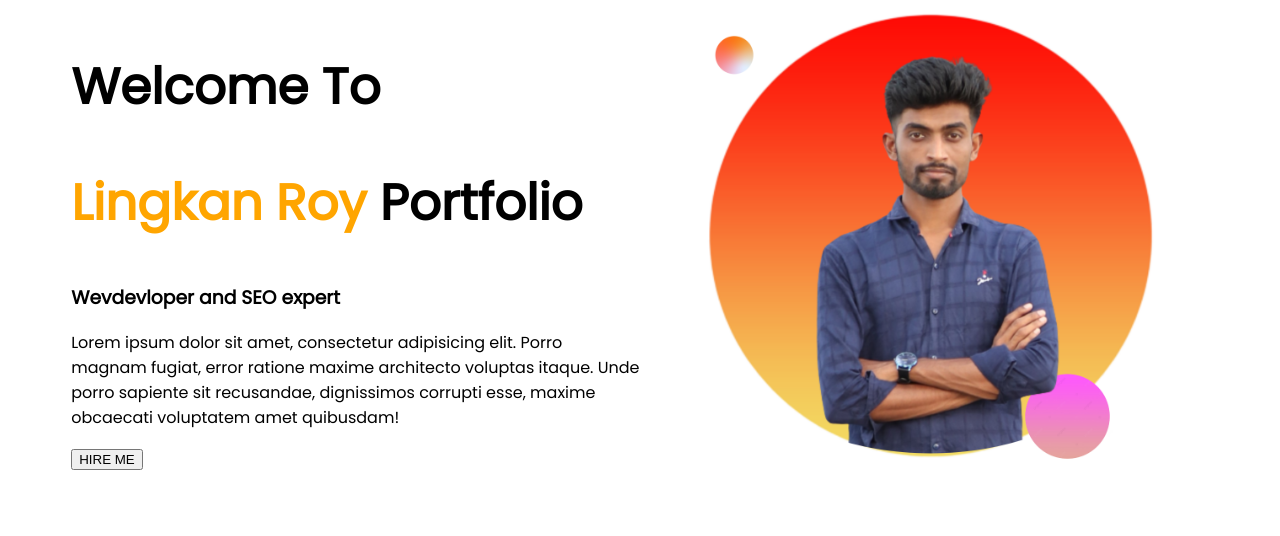
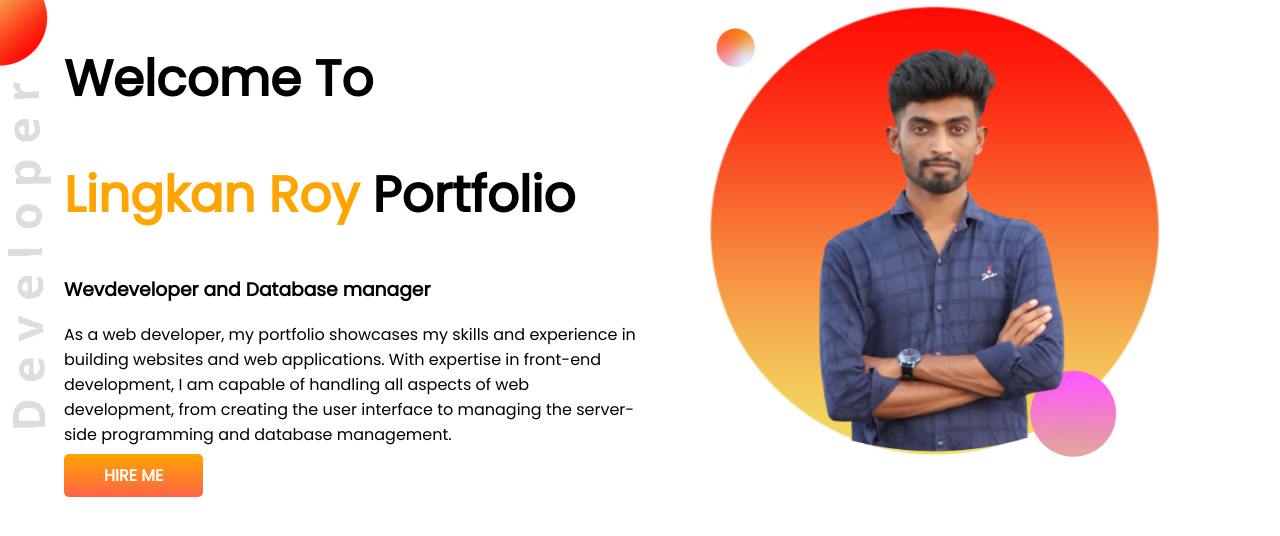
Before and after one commit to lingkanroy/my-developer-portfolio, a plain HTML site: page index.html in a window 1280 px wide. Drawn offline with Linux system fonts and the light colour scheme.

Commit message:
first-part-nb

```diff
--- a/index.html
+++ b/index.html
@@ -13,16 +13,20 @@
 </head>
 
 <body>
-    <section>
+    <section class="top-banner">
         <div class="half-with">
             <h1>Welcome To</h1>
             <h1><span class="name-color">Lingkan Roy</span> Portfolio</h1>
-            <h3>Wevdevloper and SEO expert</h3>
-            <p>Lorem ipsum dolor sit amet, consectetur adipisicing elit. Porro magnam fugiat, error ratione maxime
-                architecto voluptas itaque. Unde porro sapiente sit recusandae, dignissimos corrupti esse, maxime
-                obcaecati voluptatem amet quibusdam!</p>
+            <h3>Wevdeveloper and Database
+                manager</h3>
+            <p>As a web developer, my portfolio showcases my skills and experience in building websites and web
+                applications. With expertise in front-end development, I am capable of handling all aspects of web
+                development, from creating the user interface to managing the server-side programming and database
+                management.
+            </p>
 
-            <a href="https://www.linkedin.com/in/lingkanroy/"><button>HIRE ME</button></a>
+            <a class="link-button" target="_blank" href="https://www.linkedin.com/in/lingkanroy/">HIRE
+                ME</a>
         </div>
         <div class="half-with">
             <img src="images/lingkan-portfolio.png" alt="Lingkan Roy Images">
--- a/style.css
+++ b/style.css
@@ -1,9 +1,11 @@
 body {
     font-family: 'Poppins', sans-serif;
+    margin: 0;
 }
 
 h1 {
     font-size: 50px;
+
 }
 
 .name-color {
@@ -22,3 +24,18 @@ section {
 .half-with img {
     width: 80%;
 }
+
+.link-button {
+    text-decoration: none;
+    background-image: linear-gradient(orange, tomato);
+    padding: 10px 40px;
+    border-radius: 5px;
+    color: rgb(255, 255, 255);
+    font-weight: 700;
+}
+
+.top-banner {
+    background-image: url(images/Nb.png);
+    background-repeat: no-repeat;
+
+}
```
Also changed, not shown: images/Nb.png (added).
